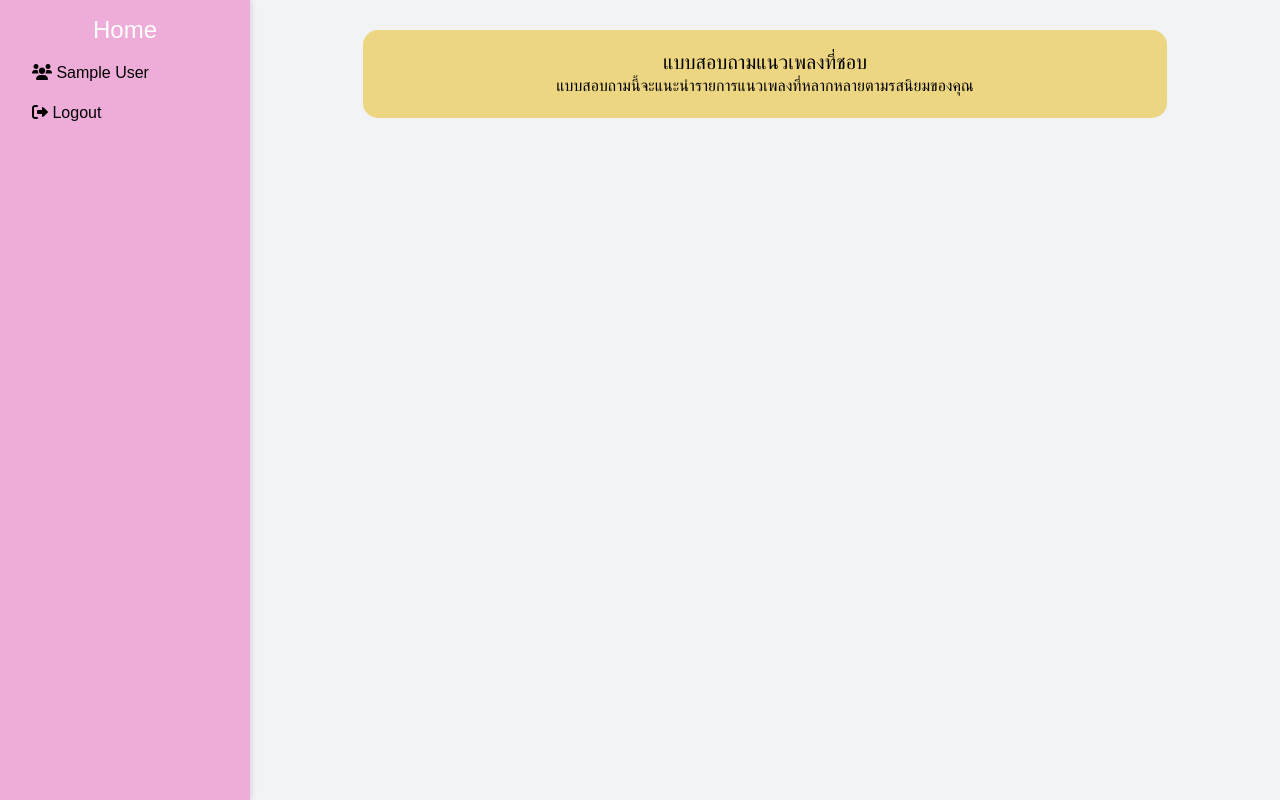
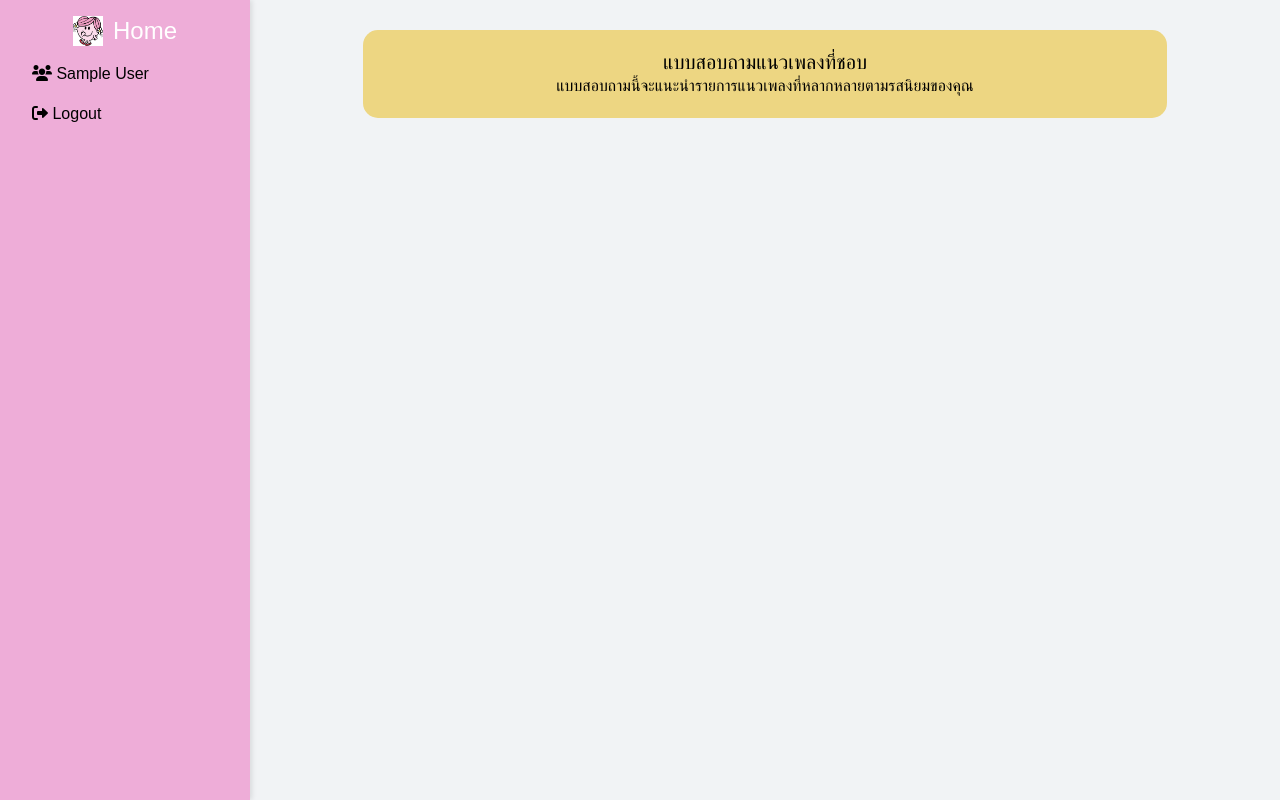
Before and after one commit to Sofiafa26/first, a PHP site: page /home.php in a window 1280 px wide. Run offline with PHP 8.4, Linux system fonts and the light colour scheme; the visitor is signed in with stand-in values (Sample User, id 1); tables that the repository leaves empty or names only in its code hold one stand-in row (values such as "Sample post").

Commit message:
เพิ่มโลโก้ในหัวข้อหน้า Home และจัดตำแหน่งข้อความให้อยู่กลาง

```diff
--- a/home.php
+++ b/home.php
@@ -45,7 +45,11 @@ if ($result->num_rows > 0) {
 
     <div class="d-flex">
         <nav class="sidebar flex-shrink-0 p-3">
-            <h4 class="text-white text-center">Home</h4>
+        <h4 class="text-white text-center d-flex align-items-center justify-content-center">
+            <img src="assets/images/login.jpg" alt="Logo" style="width: 30px; height: 30px; margin-right: 10px;">
+            Home
+        </h4>
+
             <ul class="nav flex-column">
                 <li class="nav-item">
                     <a class="nav-link" href="profile.php"><i class="fas fa-users"></i> <?php echo $user["users_name"] ?></a>
```
